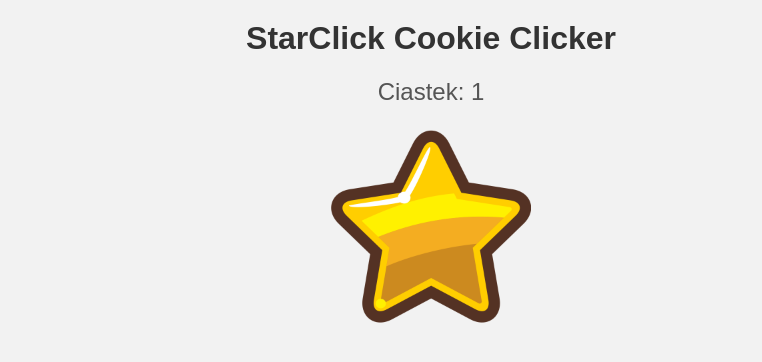
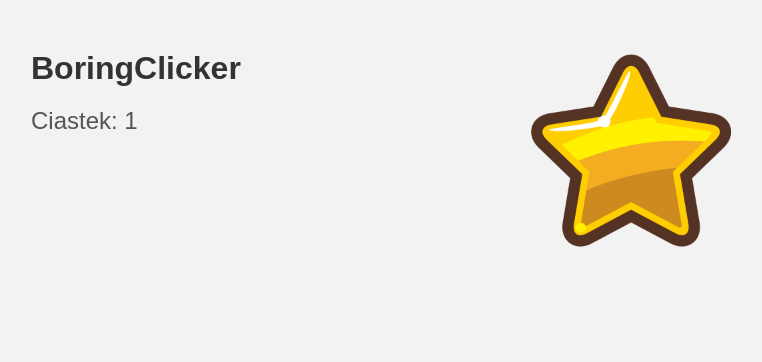
Before and after one commit to Lynqerrek/BoringClicker, a plain HTML site: page index.html in a window 1280 px wide. Shown: the whole page, without its empty margins (209-971 px from the left). Drawn offline with Linux system fonts and the light colour scheme.

Commit message:
Update index.html

```diff
--- a/index.html
+++ b/index.html
@@ -1,26 +1,51 @@
 <!DOCTYPE html>
-<html lang="pl">
+<html lang="en">
 <head>
   <meta charset="UTF-8">
-  <title>StarClick Cookie Clicker</title>
+  <title>BoringClicker</title>
   <style>
     body {
       font-family: Arial, sans-serif;
-      text-align: center;
       background-color: #f2f2f2;
       margin: 0;
       padding: 0;
+      display: flex;
+      justify-content: center;
+      align-items: flex-start;
+      height: 100vh;
+    }
+
+    #gameContainer {
+      display: flex;
+      width: 800px;
+      margin-top: 50px;
+      justify-content: space-between;
+    }
+
+    #leftPanel {
+      display: flex;
+      flex-direction: column;
+      justify-content: flex-start;
+      align-items: flex-start;
+      width: 300px;
     }
 
     h1 {
-      margin-top: 20px;
+      margin: 0 0 20px 0;
       color: #333;
     }
 
     #counter {
       font-size: 24px;
-      margin: 20px 0;
+      margin-bottom: 20px;
       color: #555;
+    }
+
+    #rightPanel {
+      display: flex;
+      justify-content: center;
+      align-items: center;
+      width: 400px;
     }
 
     #cookieBtn {
@@ -35,22 +60,31 @@
   </style>
 </head>
 <body>
-  <h1>StarClick Cookie Clicker</h1>
-  <div id="counter">Ciastek: 0</div>
-  <img id="cookieBtn" src="StarClickMain.png" alt="Star Click">
+  <div id="gameContainer">
+    <!-- Left side: counters / info -->
+    <div id="leftPanel">
+      <h1>BoringClicker</h1>
+      <div id="counter">Ciastek: 0</div>
+    </div>
+
+    <!-- Right side: clickable Star -->
+    <div id="rightPanel">
+      <img id="cookieBtn" src="StarClickMain.png" alt="Star Click">
+    </div>
+  </div>
 
   <script>
     let cookies = 0;
     const counter = document.getElementById('counter');
     const btn = document.getElementById('cookieBtn');
 
-    // Kliknięcie obrazka
+    // Click handler
     btn.addEventListener('click', () => {
       cookies++;
       updateCounter();
     });
 
-    // Prosty AI: automatyczne kliknięcie co 5 sekund
+    // Simple AI: auto-click every 5 seconds
     setInterval(() => {
       cookies += 1;
       updateCounter();
```
